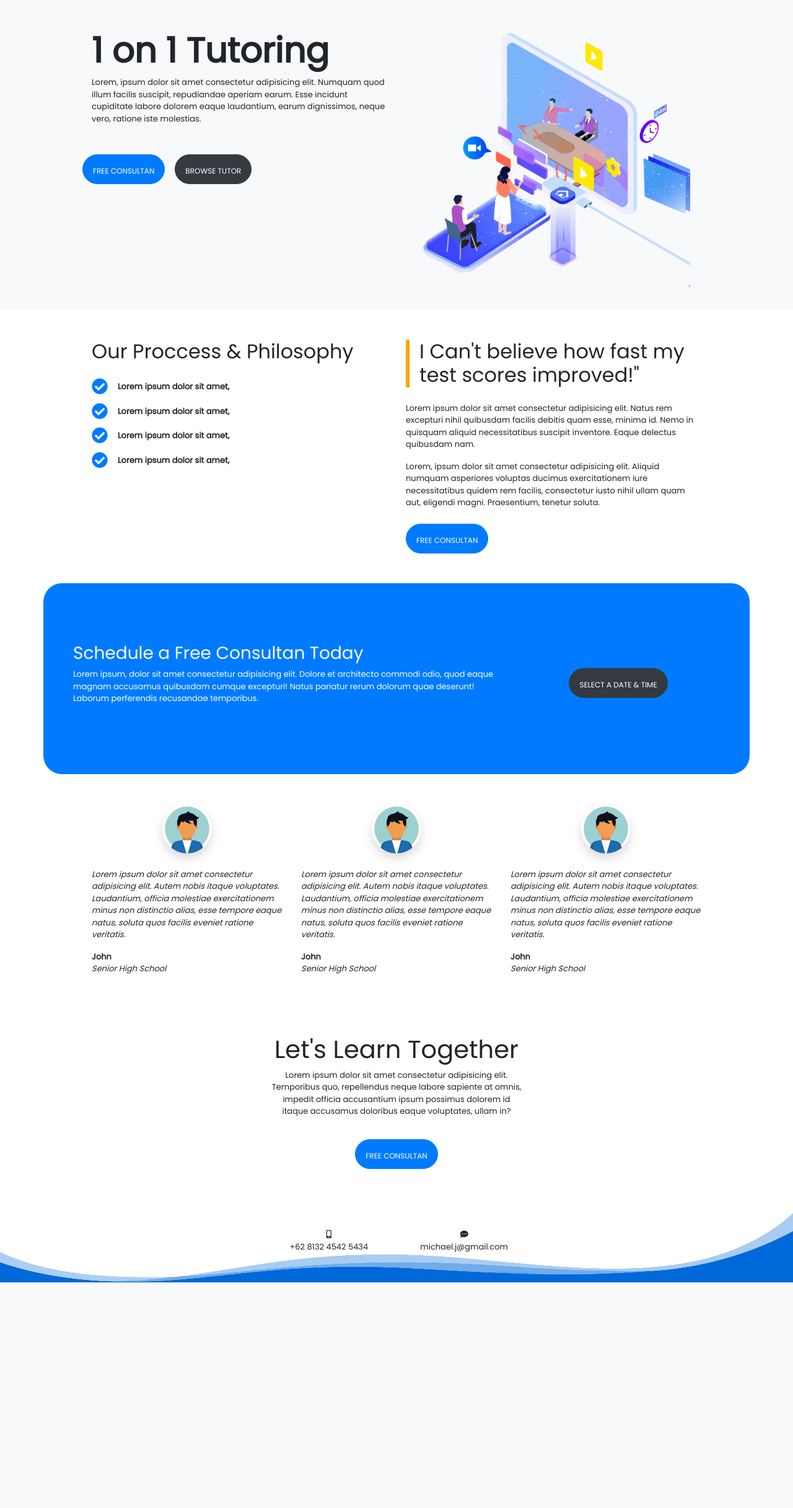
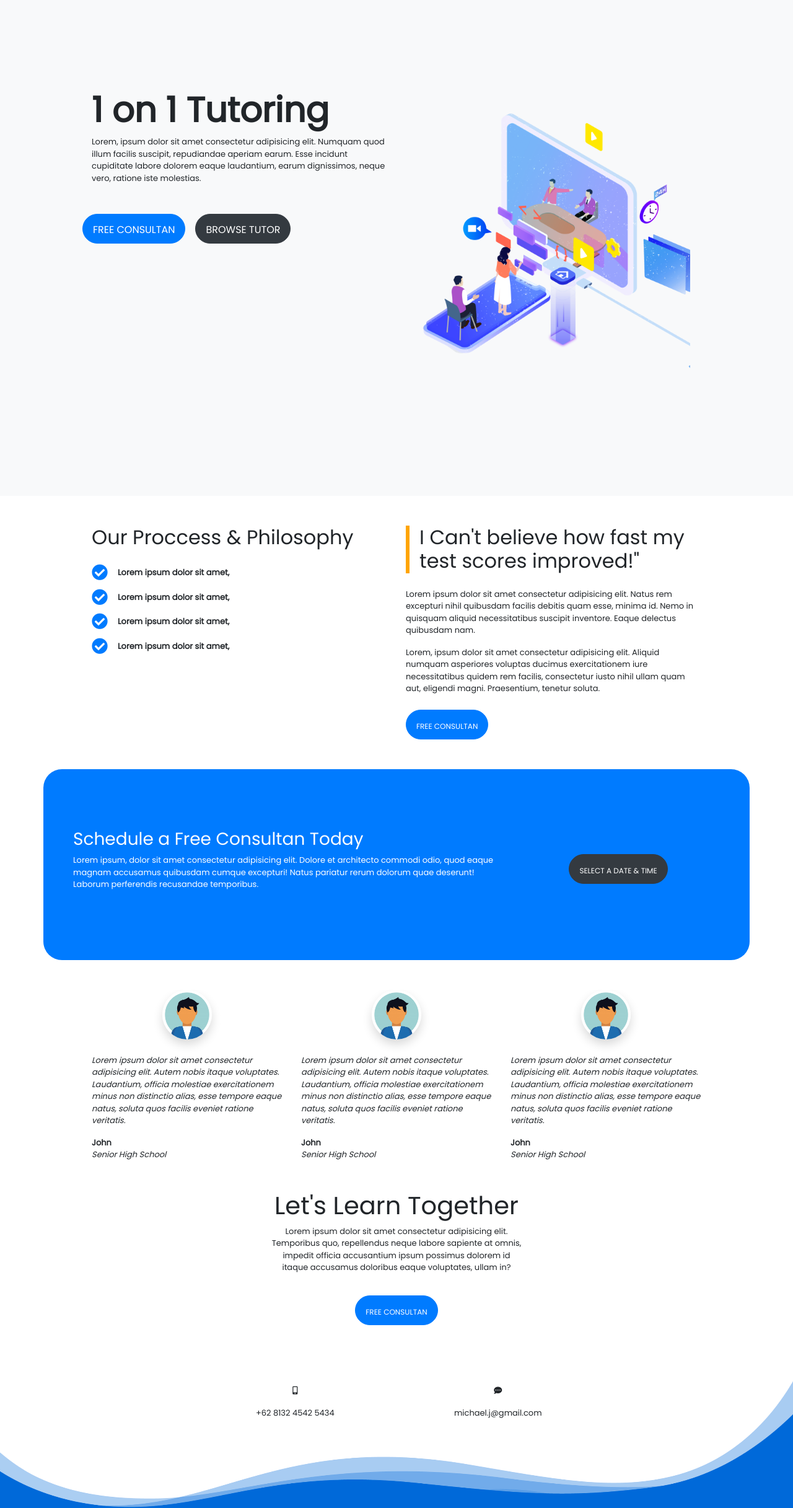
Before and after one commit to iqbalf-a/belajar-git, a PHP site: page /HTML/index.html in a window 1280 px wide. Shown: the whole page at 62% size. Before the commit the page ends 2069 px from the top, so only its background shows below. Run offline with PHP 8.4, Linux system fonts and the light colour scheme.

Commit message:
fase 2_perbarui tampilan

```diff
--- a/HTML/index.html
+++ b/HTML/index.html
@@ -1,8 +1,8 @@
 <!DOCTYPE html>
-<html>
+<html lang="zxx">
 
 <head>
-    <meta name="viewport" content="width=device-width, initial-scale=1.0">
+    <meta charset="UTF-8">
     <title>Page Title</title>
     <link rel="stylesheet" href="css/bootstrap.css">
     <link rel="stylesheet" href="fontawesome/css/all.css">
@@ -12,21 +12,21 @@
 </head>
 
 <body>
-    <section class="mb-5 bg-light banner-section bg-main">
+    <div class="mb-5 bg-light banner-section bg-main overflow-hidden">
         <div class="container">
             <div class="row mx-5 pt-5">
-                <div class="col-md-6 col-lg-6">
-                    <h1 class="display-4 font-weight-bolder">1 on 1 Tutoring</h1>
+                <div class="col-md-6 col-lg-6 my-5">
+                    <h1 class="display-4 font-weight-bolder mt-5">1 on 1 Tutoring</h1>
                     <p class="mb-5">Lorem, ipsum dolor sit amet consectetur adipisicing elit. Numquam quod illum facilis
                         suscipit, repudiandae aperiam earum. Esse incidunt cupiditate labore dolorem eaque laudantium,
                         earum
                         dignissimos, neque vero, ratione iste molestias.</p>
                     <div class="row">
-                        <button class="btn rounded-pill btn-primary btn-lg mr-3" href="#" role="button"> <small> FREE
+                        <a class="btn rounded-pill btn-primary btn-lg mr-3" href="#" role="button"> <small> FREE
                                 CONSULTAN
-                            </small></button>
-                        <button type="button" class="btn rounded-pill btn-dark btn-lg"> <small> BROWSE TUTOR
-                            </small></button>
+                            </small></a>
+                        <a role="button" class="btn rounded-pill btn-dark btn-lg"> <small> BROWSE TUTOR
+                            </small></a>
                     </div>
                 </div>
                 <!-- <div class="col-md-6 col-sm-6">
@@ -34,9 +34,9 @@
                 </div> -->
             </div>
         </div>
-    </section>
+    </div>
 
-    <section class="mb-5">
+    <div class="mb-5 overflow-hidden">
         <div class="container">
             <div class="row mx-5">
                 <div class="col-md-6 mb-3">
@@ -101,9 +101,9 @@
                 </div>
             </div>
         </div>
-    </section>
+    </div>
 
-    <section class="mb-5">
+    <div class="mb-5 overflow-hidden">
         <div class="container">
             <div class="row bg-primary px-5 py-5 rounded-box">
                 <div class="text-white my-5">
@@ -122,12 +122,13 @@
                 </div>
             </div>
         </div>
-    </section>
-    <section class="mb-5">
+    </div>
+
+    <div class="mb-5 overflow-hidden">
         <div class="container">
             <div class="row mx-5">
                 <div class="col-md-4">
-                    <div class="text-center mb-4 " style="height: 80px; width: 80;">
+                    <div class="text-center mb-4 " style="height: 80px; ">
                         <img class="h-100 rounded-circle shadow" src="image/profile.jpg" alt="">
                     </div>
                     <i class="py-4">Lorem ipsum dolor sit amet consectetur adipisicing elit. Autem nobis itaque
@@ -140,7 +141,7 @@
                     <i>Senior High School</i>
                 </div>
                 <div class="col-md-4">
-                    <div class="text-center mb-4 " style="height: 80px; width: 80;">
+                    <div class="text-center mb-4 " style="height: 80px; ">
                         <img class="h-100 rounded-circle shadow" src="image/profile.jpg" alt="">
                     </div>
                     <i class="py-4">Lorem ipsum dolor sit amet consectetur adipisicing elit. Autem nobis itaque
@@ -153,7 +154,7 @@
                     <i>Senior High School</i>
                 </div>
                 <div class="col-md-4">
-                    <div class="text-center mb-4 " style="height: 80px; width: 80;">
+                    <div class="text-center mb-4 " style="height: 80px;">
                         <img class="h-100 rounded-circle shadow" src="image/profile.jpg" alt="">
                     </div>
                     <i class="py-4">Lorem ipsum dolor sit amet consectetur adipisicing elit. Autem nobis itaque
@@ -167,13 +168,14 @@
                 </div>
             </div>
         </div>
-    </section>
-    <section>
-        <div class="contaier">
+
+        <div class="overflow-hidden">
+            <div class="contaier ">
                 <div class="row py-5">
                     <div class="col-md-4 offset-md-4 text-center">
                         <h1>Let's Learn Together</h1>
-                    <p>Lorem ipsum dolor sit amet consectetur adipisicing elit. Temporibus quo, repellendus neque labore
+                        <p>Lorem ipsum dolor sit amet consectetur adipisicing elit. Temporibus quo, repellendus neque
+                            labore
                             sapiente at omnis, impedit officia accusantium ipsum possimus dolorem id itaque accusamus
                             doloribus eaque voluptates, ullam in?</p>
                         <br>
@@ -182,21 +184,24 @@
                     </div>
                 </div>
                 <div class="row py-5 bg-footer">
-                <div class="col-md-2 offset-md-4 text-center">
+                    <div class="col-md-3 offset-md-3 text-center">
                         <i class="fas fa-mobile-alt"></i>
-                    <div>
+                        <div class="mt-3">
                             +62 8132 4542 5434
                         </div>
                     </div>
-                <div class="col-md-2 text-center">
+                    <div class="col-md-3 text-center">
                         <i class="fas fa-comment-dots"></i>
-                    <div>
+                        <div class="mt-3">
                             michael.j@gmail.com
+                        </div>
+                        <div class="row my-5">
                         </div>
                     </div>
                 </div>
             </div>
-    </section>
+        </div>
+    </div>
 </body>
 
 </html>
--- a/HTML/style.css
+++ b/HTML/style.css
@@ -1,3 +1,8 @@
+html, body {
+    height: 100%;
+    margin: 0;
+  }
+
 body {
     font-family: 'Poppins', sans-serif;
     font-size: 13px;
@@ -21,7 +26,7 @@ a, button > small {
     background-image: url("image/illustration.png");
     background-size: 450px auto;
     background-repeat: no-repeat;
-    background-position: 80% 90%;
+    background-position: 80% 50%;
 }
 
 @media only screen and (max-width: 480px) {
@@ -35,5 +40,5 @@ a, button > small {
 
 .banner-section {
     height: 100%;
-    min-height: 500px;
+
 }
```
Lines whose indentation alone changed are shown as unchanged.
